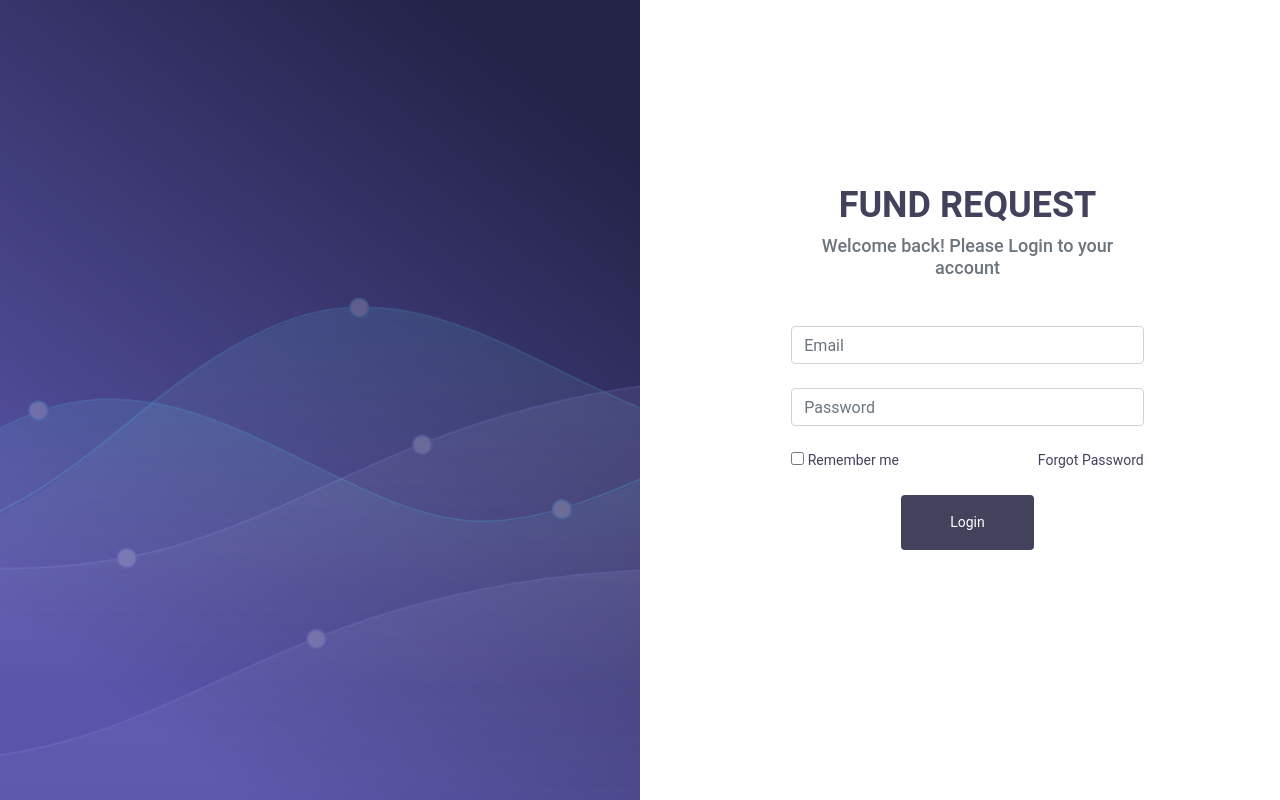
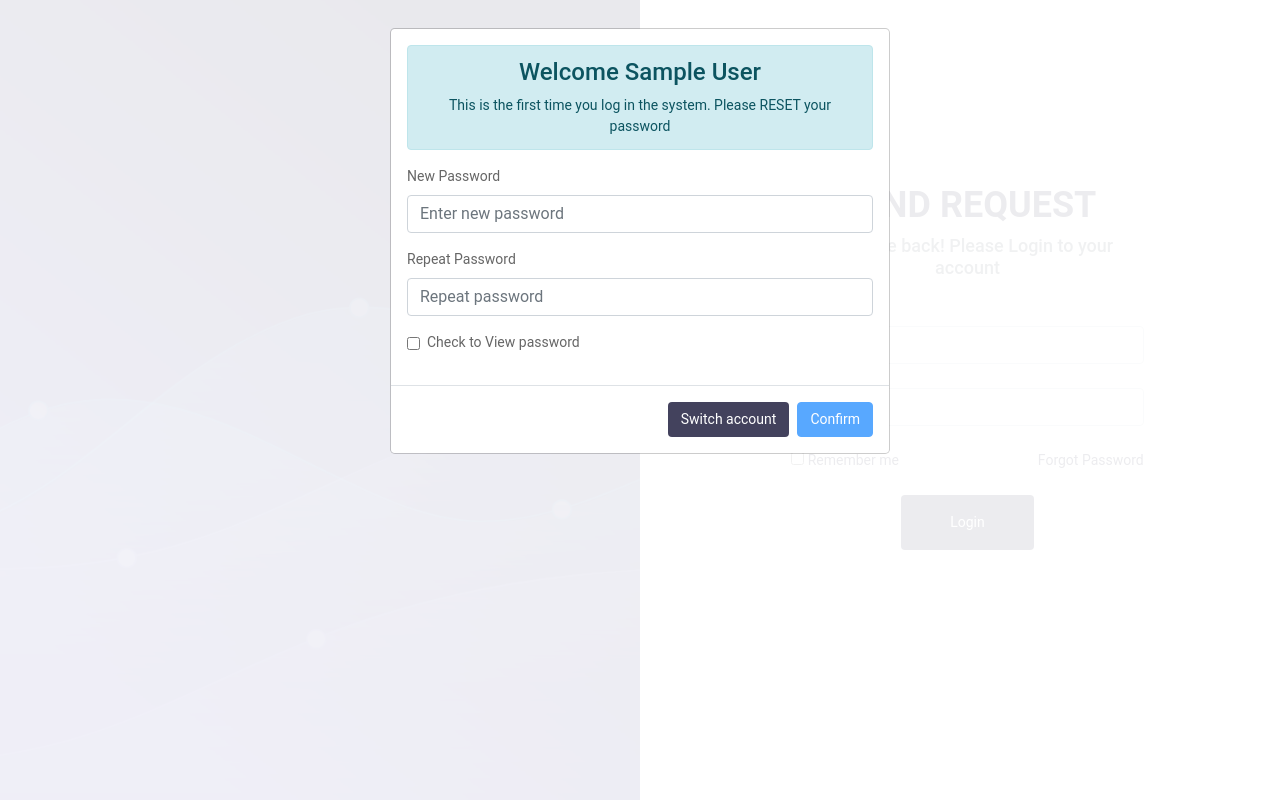
Before and after one commit to dae54/frdash, a React (Create React App) app: page /login in a window 1280 px wide. Built offline with nearby package versions, Linux system fonts and the light colour scheme; no server answers; sample sign-in values are in the browser's storage.

Commit message:
handle first time lgin to change password

```diff
--- a/src/components/Auth/Login.jsx
+++ b/src/components/Auth/Login.jsx
@@ -3,12 +3,19 @@ import { Link, useHistory } from 'react-router-dom'
 import axios from 'axios'
 import { AuthContext } from './AuthContext'
 import jwt_decode from 'jwt-decode'
-
+import FirstTimeLogin from './FirstTimeLogin'
 import LeftImg from '../Assets/images/preview.png'
 
 export default function NewLogin() {
     const hist = useHistory()
     const { state, dispatch } = React.useContext(AuthContext)
+
+    const [show, setShow] = useState(false);
+    const handleClose = () => {
+        setShow(false);
+        sessionStorage.removeItem('firstTimeLoginToken')
+    }
+    const handleShow = () => setShow(true);
 
     const lstyle = {
         background: `url(${LeftImg})`,
@@ -19,13 +26,11 @@ export default function NewLogin() {
 
     const [error, setError] = useState('')
     const [email, setEmail] = useState('')
+    const [tempToken, setTempToken] = useState('')
     const [password, setPassword] = useState('')
     const [loading, setLoading] = useState(false)
 
-    // let setIsAuthorized = isAuthorized => dispatch({ type: 'isAuthorized', payload: isAuthorized })
-    // let setAuthState = authState => dispatch({ type: 'authState', payload: authState })
     let setToken = token => dispatch({ type: 'token', payload: token })
-    // let setUserDetails = userDetails => dispatch({ type: 'userDetails', payload: userDetails })
 
     function handleLogin(e) {
         e.preventDefault();
@@ -33,7 +38,11 @@ export default function NewLogin() {
         axios.post(`/user/login`, {
             email, password
         }).then((response) => {
-            // setLoading(false)
+            setLoading(false)
+            if (response.data.target === 'firstTimeLoginStatus') {
+                sessionStorage.setItem('firstTimeLoginToken', response.data.data.tempToken)
+                return setShow(true)
+            }
             localStorage.setItem('token', response.data.data.token)
             localStorage.setItem('userDetails', JSON.stringify(jwt_decode(localStorage.getItem('token'))))
             setToken(response.data.data.token)
@@ -52,9 +61,18 @@ export default function NewLogin() {
         if (state.token) {
             return hist.replace('/')
         }
+        if(sessionStorage.getItem('firstTimeLoginToken')){
+            setShow(true)
+        }
     }, [])
     return (
         <React.Fragment>
+            {show &&
+                <FirstTimeLogin
+                    show={show}
+                    handleClose={handleClose}
+                    handleShow={handleShow} />
+            }
             <div className="row">
                 <div className="col-6" style={lstyle}></div>
                 <div className="col bg-white">
```
